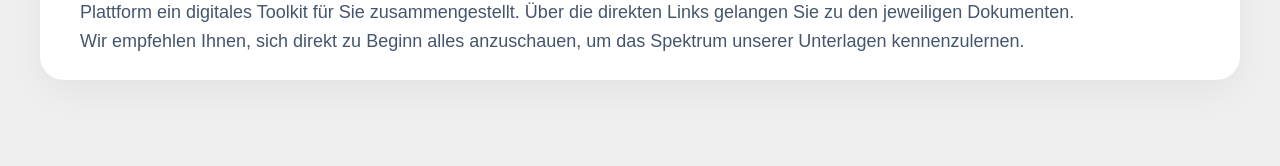
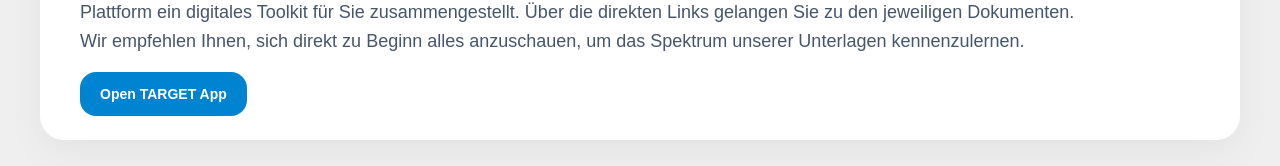
Before and after one commit to chapidi99/Target-Ade, a Next.js app: page / in a window 1280 px wide. Shown: the part 547-713 px from the top of the page. Built offline with nearby package versions, Linux system fonts and the light colour scheme.

Commit message:
Updated TARGET app homepage link

```diff
--- a/app/page.tsx
+++ b/app/page.tsx
@@ -124,6 +124,15 @@ export default function HomePage() {
               Ihnen, sich direkt zu Beginn alles anzuschauen, um das Spektrum
               unserer Unterlagen kennenzulernen.
             </p>
+
+            <div className="mt-4">
+  <a
+    href="/target-app"
+    className="inline-block rounded-2xl bg-sky-600 px-5 py-3 text-sm font-semibold text-white hover:bg-sky-700"
+  >
+    Open TARGET App
+  </a>
+</div>
           </div>
         </div>
       </section>
--- a/app/target-app/page.tsx
+++ b/app/target-app/page.tsx
@@ -308,6 +308,8 @@ Link to tapering tool.`,
                 <p className="mt-1 text-sm text-slate-600">
                   GI bleeding risk and medication review dashboard
                 </p>
+
+
               </div>
             </div>
 
```
